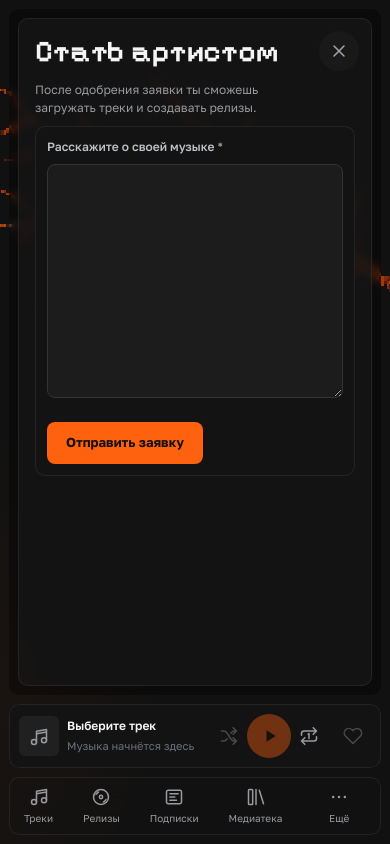
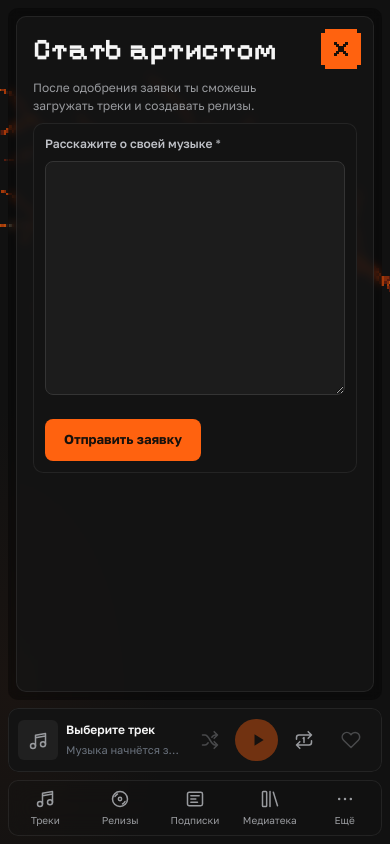
Before and after one commit to 4Zepar/SoundMess, a Django app: page /artist/application/ in a window 390 px wide. Run offline with Django 5.2, Linux system fonts and the light colour scheme; the visitor is signed in with stand-in values (Sample User, id 1); data comes from the database, SQL or seed files in the repository; data that the repository does not hold is empty.

Commit message:
feat: polish branding, mobile player and modal controls

```diff
--- a/my_app/pc_store/static/pc_store/css/theme.css
+++ b/my_app/pc_store/static/pc_store/css/theme.css
@@ -106,12 +106,19 @@ h1,
     gap: 9px;
     padding-inline: 8px;
     margin-bottom: 28px;
+    font: 700 clamp(20px, 1.75vw, 24px)/1 "Pixelify Sans", "Golos Text", sans-serif;
+    letter-spacing: -.025em;
+    white-space: nowrap;
+}
+
+.brand-accent {
+    color: #ffad75;
 }
 
 .brand-mark {
     display: block;
-    width: 28px;
-    height: 20px;
+    width: 32px;
+    height: 32px;
     flex: 0 0 auto;
 }
 
@@ -440,13 +447,33 @@ h1,
     scrollbar-width: thin;
 }
 
-.page-dialog .dialog-close {
+.icon-button.dialog-close {
     z-index: 1;
-    background: var(--surface);
+    isolation: isolate;
+    border-radius: 4px;
+    color: #18100a;
+    background: transparent;
 }
 
-.page-dialog .dialog-close:hover {
-    background: var(--surface-hover);
+.dialog-close::before {
+    content: "";
+    position: absolute;
+    inset: 0;
+    z-index: -1;
+    background: var(--accent);
+    clip-path: polygon(
+        4px 0, calc(100% - 4px) 0, calc(100% - 4px) 4px, 100% 4px,
+        100% calc(100% - 4px), calc(100% - 4px) calc(100% - 4px), calc(100% - 4px) 100%,
+        4px 100%, 4px calc(100% - 4px), 0 calc(100% - 4px), 0 4px, 4px 4px
+    );
+}
+
+.dialog-close:is(:hover, :focus-visible)::before {
+    background: var(--accent-hover);
+}
+
+#playlist-title {
+    padding-inline-end: 32px;
 }
 
 .page-dialog [data-page-dialog] {
@@ -722,9 +749,10 @@ h1,
 
 @media (max-width: 700px) {
     :root {
-        --panel-gap: 9px;
-        --mobile-tabs-height: calc(58px + env(safe-area-inset-bottom));
-        --player-bottom: calc(var(--mobile-tabs-height) + var(--panel-gap) * 2);
+        --panel-gap: 8px;
+        --mobile-tabs-height: 56px;
+        --mobile-tabs-bottom: max(var(--panel-gap), env(safe-area-inset-bottom, 0px));
+        --player-bottom: calc(var(--mobile-tabs-bottom) + var(--mobile-tabs-height) + var(--panel-gap));
         --workspace-start: var(--panel-gap);
     }
 
@@ -785,21 +813,27 @@ h1,
     }
 
     .player {
+        --player-button-size: clamp(40px, 11vw, 44px);
         grid-template-columns: minmax(0, 1fr) auto;
+        padding-block: 8px;
     }
 
-    .player-controls .icon-button,
-    .player-secondary-controls .icon-button {
-        width: 36px;
+    .player-center,
+    .player-controls {
+        gap: 4px;
     }
 
-    .player-secondary-controls {
-        position: static;
+    .player :is(.icon-button, .player-toggle) {
+        width: var(--player-button-size);
+        height: var(--player-button-size);
     }
 
     .mobile-tabs {
+        display: grid;
+        grid-template-columns: repeat(5, minmax(0, 1fr));
         inset-inline: var(--panel-gap);
-        bottom: var(--panel-gap);
+        bottom: var(--mobile-tabs-bottom);
+        padding-bottom: 0;
         backdrop-filter: blur(12px);
     }
 
@@ -813,10 +847,6 @@ h1,
         padding: 7px 3px;
         font-size: 10px;
         color: var(--muted);
-    }
-
-    .mobile-more {
-        flex: 0 0 16%;
     }
 
     .mobile-more summary {
@@ -860,4 +890,8 @@ h1,
     .mobile-more-menu > :is(a, button):hover {
         background: var(--surface-hover);
     }
+
+    .toast-region {
+        bottom: var(--workspace-bottom);
+    }
 }
--- a/my_app/templates/base.html
+++ b/my_app/templates/base.html
@@ -27,7 +27,9 @@
         data-page="{{ request.resolver_match.url_name }}">
         <aside class="sidebar" aria-label="Основная навигация">
             <a class="brand" href="{% url 'home' %}" aria-label="SoundMess — главная">
-                <img class="brand-mark" src="{% static 'pc_store/brand.svg' %}" alt="">SoundMess</a>
+                <img class="brand-mark" src="{% static 'pc_store/brand.svg' %}" alt="">
+                <span>Sound<span class="brand-accent">Mess</span></span>
+            </a>
             <nav>
                 <div class="nav-section">
                     {% include 'includes/nav_link.html' with name='home' label='Треки' icon='music' %}
@@ -229,7 +231,7 @@
     </dialog>
     <dialog id="playlist-dialog" aria-labelledby="playlist-title"><button class="icon-button dialog-close"
             data-close-dialog aria-label="Закрыть">
-            {% include 'includes/icon.html' with name='close' %}
+            {% include 'includes/icon.html' with name='pixel-close' %}
         </button>
         <h2 id="playlist-title">Добавить в плейлист</h2>
         <div id="playlist-options-list" class="playlist-options"></div><a class="btn btn-secondary"
@@ -240,7 +242,7 @@
     <dialog id="page-dialog" class="page-dialog" aria-label="Форма">
         <div class="page-dialog-panel">
             <button class="icon-button dialog-close" type="button" data-dismiss-page-dialog aria-label="Закрыть">
-                {% include 'includes/icon.html' with name='close' %}
+                {% include 'includes/icon.html' with name='pixel-close' %}
             </button>
             <div class="page-dialog-scroll"></div>
         </div>
--- a/my_app/templates/includes/sprite.html
+++ b/my_app/templates/includes/sprite.html
@@ -91,6 +91,10 @@
         <symbol id="icon-close" viewBox="0 0 24 24">
             <path d="m6 6 12 12M18 6 6 18" />
         </symbol>
+        <symbol id="icon-pixel-close" viewBox="0 0 20 20" shape-rendering="crispEdges">
+            <path fill="currentColor" stroke="none"
+                d="M3 3h3v2h2v2h4V5h2V3h3v3h-2v2h-2v4h2v2h2v3h-3v-2h-2v-2H8v2H6v2H3v-3h2v-2h2V8H5V6H3z" />
+        </symbol>
         <symbol id="icon-volume" viewBox="0 0 24 24">
             <path d="M3 9v6h4l5 5V4L7 9zM16 8a6 6 0 0 1 0 8m3-11a10 10 0 0 1 0 14" />
         </symbol>
```
Also changed, not shown: my_app/pc_store/static/pc_store/brand.svg, my_app/pc_store/static/pc_store/favicon.svg.
